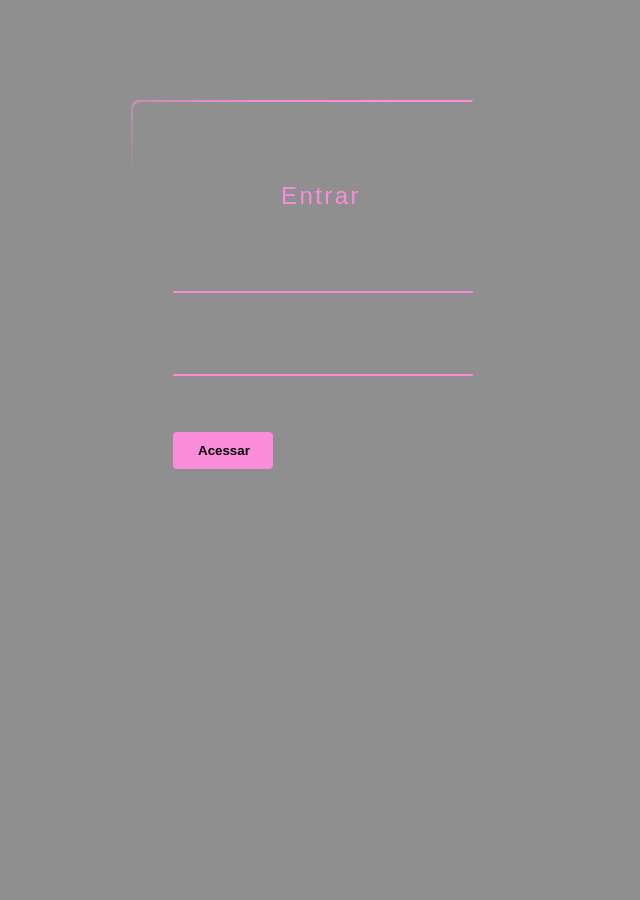
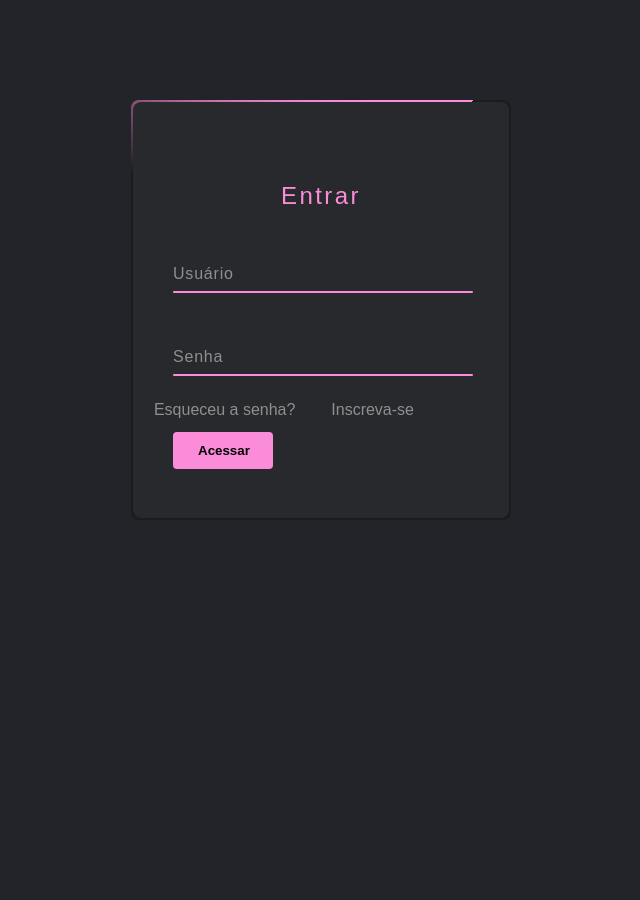
Before and after one commit to raquellssouza97/SIteLogin, a PHP site: page /project/site/index.php in a window 1280 px wide. Shown: the whole page, without its empty margins (319-959 px from the left). Run offline with PHP 8.4, Linux system fonts and the light colour scheme.

Commit message:
resolvido

```diff
--- a/site/conexao.php
+++ b/site/conexao.php
@@ -1,5 +1,5 @@
 <?php
-    session_start();
+
 
     $host = "localhost/site/";
     $user = "root";
--- a/site/dashboard.php
+++ b/site/dashboard.php
@@ -2,7 +2,12 @@
 session_start();
 ob_start();
 include_once 'conexao.php';
+if((!isset($_SESSION['id'])) AND (!isset($_SESSION['nome'])) ){
+    $_SESSION['msg']="<p style='color:#fa8cd9' name=ErrAcesso>Erro: necessario realizar Login</p>";
 
+    header("Location: index.php");
+
+};
 ?>
 
 <!DOCTYPE html>
--- a/site/style.css
+++ b/site/style.css
@@ -8,14 +8,14 @@ body{
     display: flex;
     justify-content: center;
     min-height: 100vh;
-    background: #8f8f8f;
+    background: #23242a;
     margin-top: 100px;
 }
 .box{
     position: relative;
     width: 380px;
     height: 420px;
-    background: #8f8f8f;
+    background: #1c1c1c;
     border-radius: 8px;
     overflow: hidden;
 }
@@ -55,7 +55,7 @@ body{
     position: absolute;
     inset: 2px;
     border-radius: 8px;
-    background-color: #8f8f8f;
+    background-color: #28292d;
     z-index: 10;
     padding: 80px 40px;
     display: flex;
@@ -79,7 +79,7 @@ body{
     background: transparent;
     border: none;
     outline: none;
-    color: #8f8f8f;
+    color: #23242a;
     font-size: 1.5em;
     letter-spacing: 0.05em;
     z-index: 10;
```
